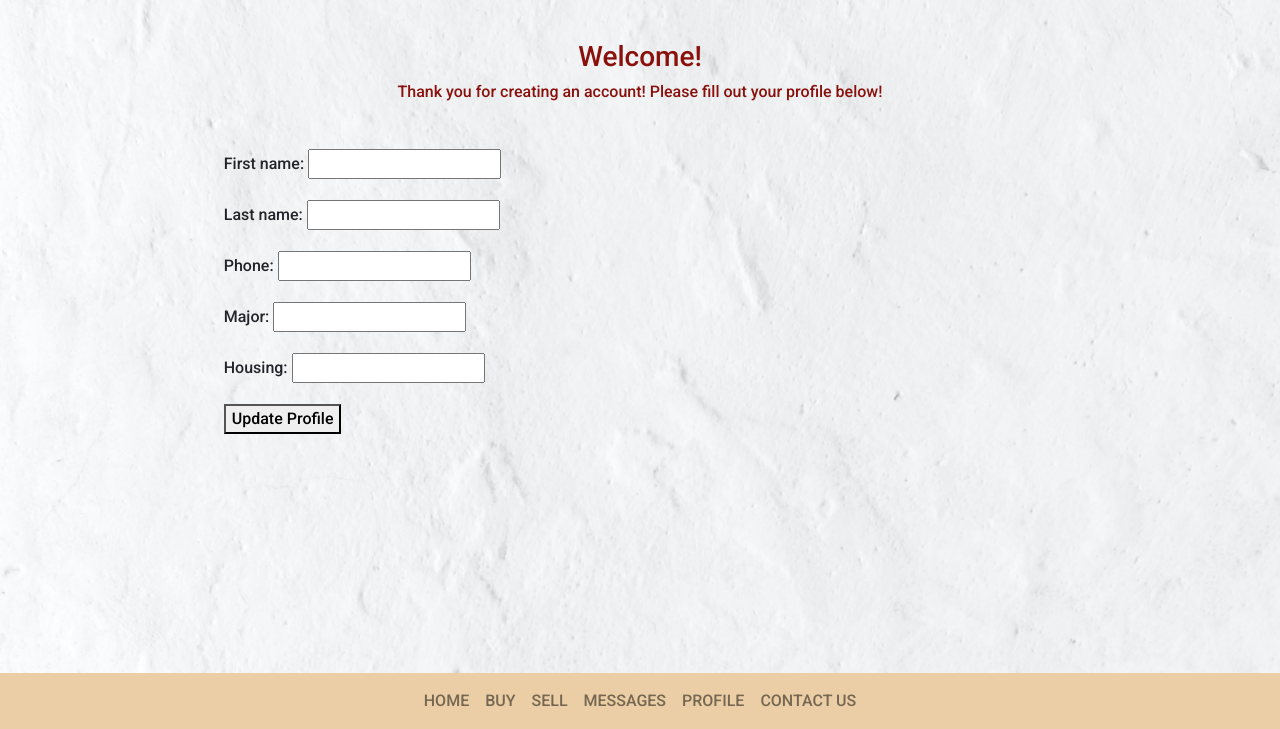
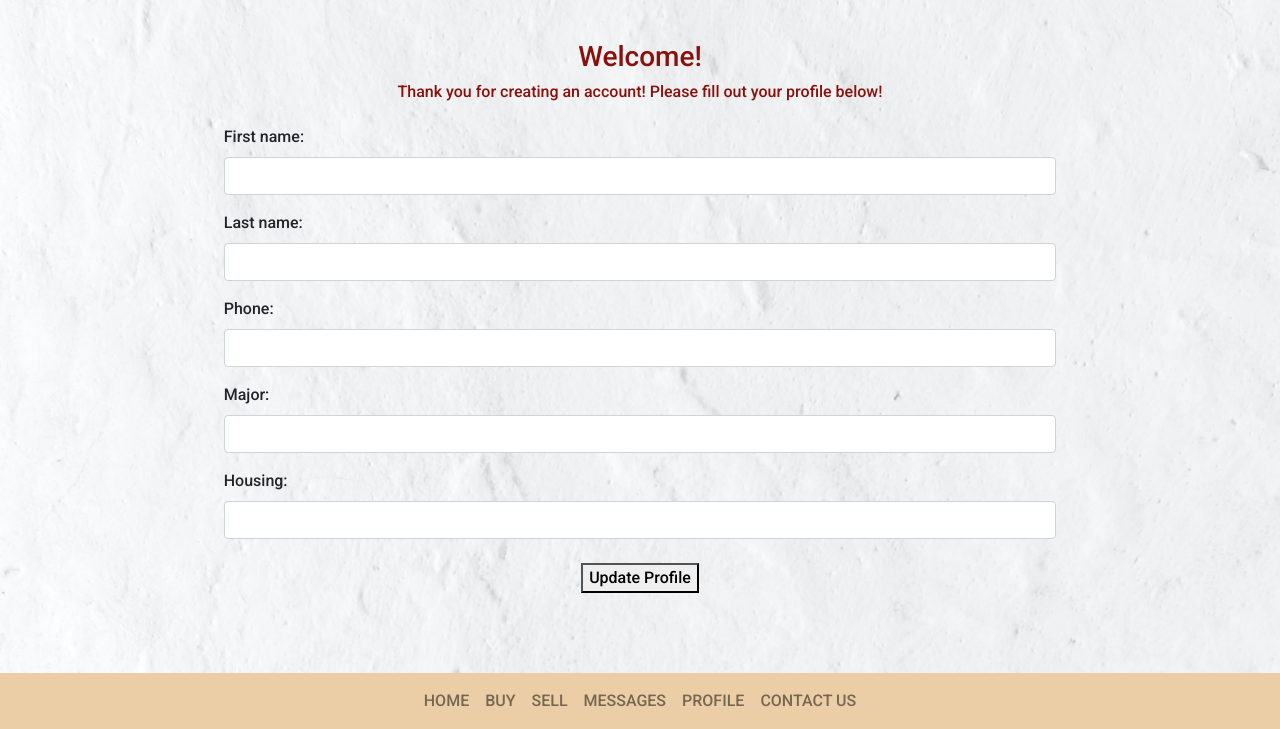
Before and after one commit to jthom19/BookBargainsProject, a Django app: page /profile/ in a window 1280 px wide. Shown: the part 71-800 px from the top of the page. Run offline with Django 3.2, Linux system fonts and the light colour scheme; some libraries are stand-ins or nearby versions.

Commit message:
clean profile form html

```diff
--- a/bookbargains/bbapp/forms.py
+++ b/bookbargains/bbapp/forms.py
@@ -17,6 +17,13 @@ class CreateProfileForm(forms.ModelForm):
     class Meta:
         model = Profile
         exclude = ('user',)
+        widgets = {
+            'first_name': forms.TextInput(attrs={'class':'form-control'}),
+            'last_name': forms.TextInput(attrs={'class':'form-control'}),
+            'phone': forms.TextInput(attrs={'class':'form-control'}),
+            'major': forms.TextInput(attrs={'class':'form-control'}),
+            'housing': forms.TextInput(attrs={'class':'form-control'}),
+        }
 
 class ListBookForm(forms.ModelForm):
     class Meta:
--- a/bookbargains/templates/createprofile.html
+++ b/bookbargains/templates/createprofile.html
@@ -7,7 +7,7 @@
   </div>
 
 
-<div class="container mt-5">
+<div class="container mt-4">
     <form method="post" class="w-75 m-auto">
       {% csrf_token %}
         {% for field in p_form %}
@@ -22,7 +22,7 @@
             {% endfor %}
           </p>
         {% endfor %}
-        <button type="submit">Update Profile</button>
+        <div class="text-center mt-4"><button class="text-center" type="submit">Update Profile</button></div>
       </form>
 </div>
 
```
